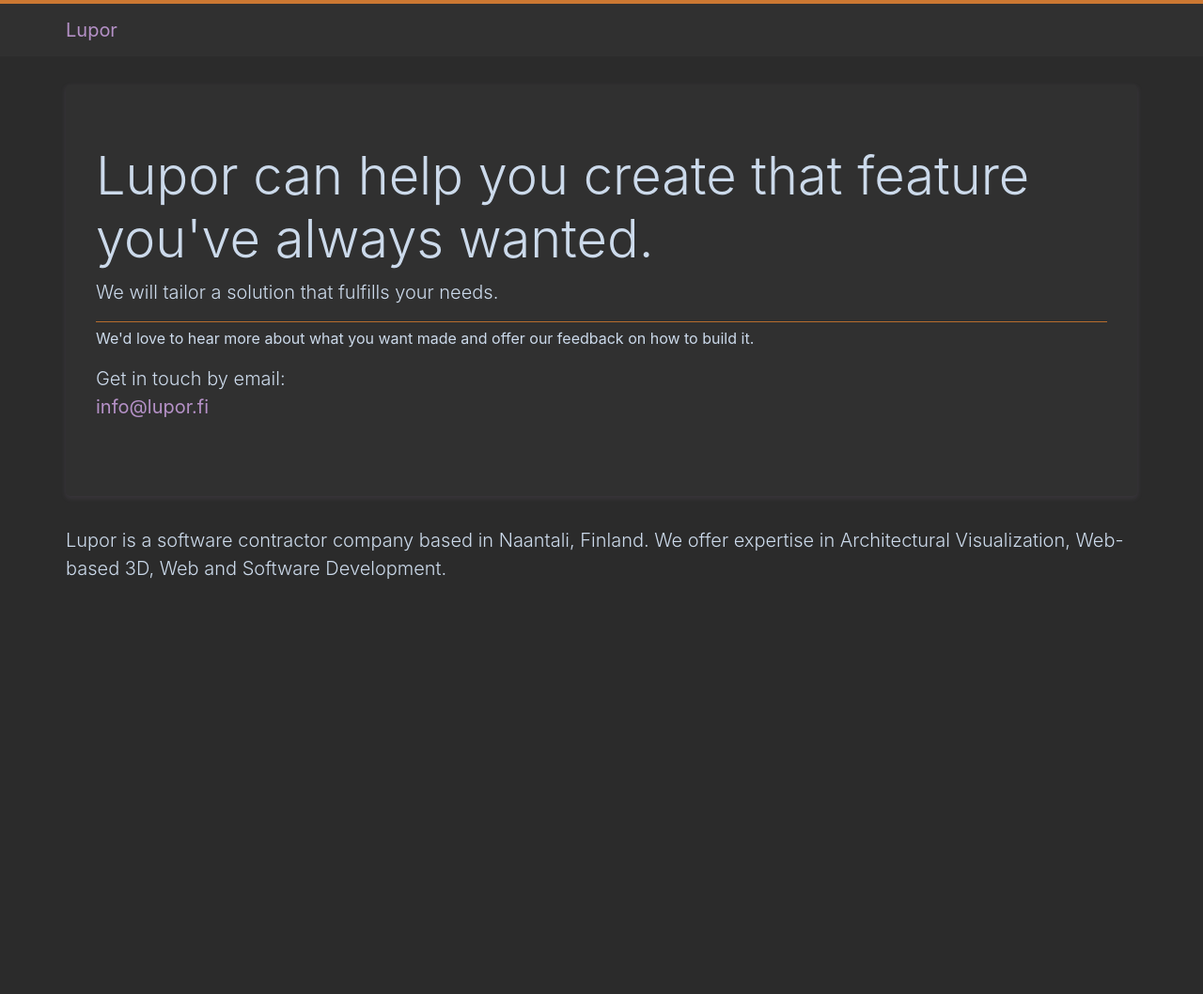
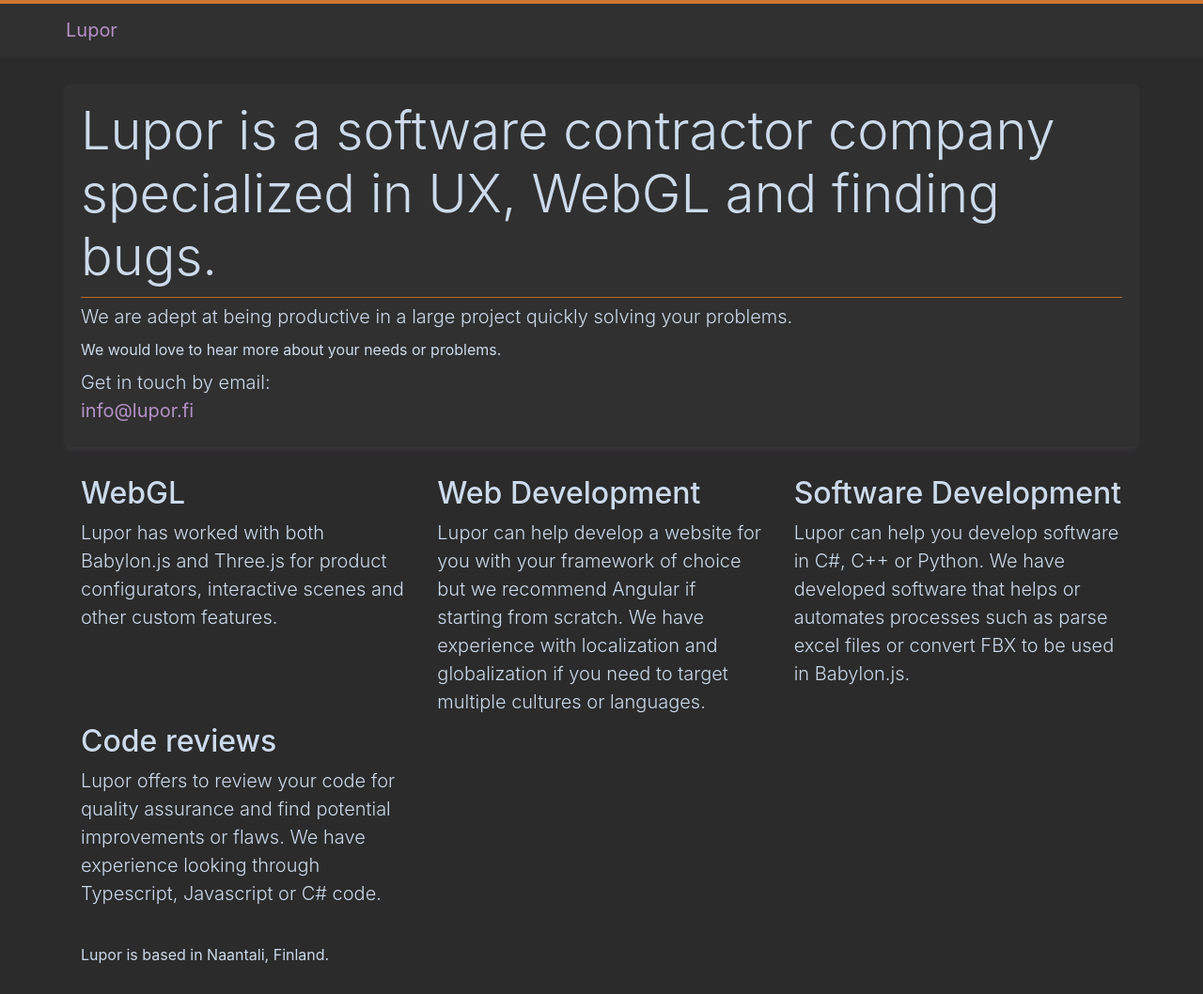
Before and after one commit to luporfinland/luporfinland.github.io, a website: page index.html in a window 1280 px wide. Shown: the whole page at 94% size. Before the commit the page ends 800 px from the top, so only its background shows below. Drawn offline with Linux system fonts and the light colour scheme.

Commit message:
Updated texts.I'

```diff
--- a/css/style.scss
+++ b/css/style.scss
@@ -9,7 +9,6 @@
   --highlight: #A8C023;
   --shadow: rgba(181, 145, 199, 0.1);
 }
-
 
 @media (prefers-color-scheme: light) {
   :root {
@@ -59,3 +58,11 @@
     margin: $hr-margin 0;
   }
 }
+
+.section-offers, .section-location {
+  padding: 0 $padding-small;
+}
+
+p {
+  margin-bottom: $padding-extra-small;
+}
--- a/css/theme.scss
+++ b/css/theme.scss
@@ -3,10 +3,12 @@
 .jumbotron {
   background-color: var(--background-lighter);
   box-shadow: $box-shadow;
+  padding: $padding-small;
+  margin-bottom: $margin-small;
 }
 
 @media (min-width: $grid-breakpoint-sm) {
   .jumbotron-small {
-    padding: $padding-small $padding-medium;
+    padding: $padding-small;
   }
 }
--- a/css/variables.scss
+++ b/css/variables.scss
@@ -1,6 +1,9 @@
 $margin-top: 30px;
+$margin-small: 1rem;
+
 $padding-medium: 2rem;
 $padding-small: 1rem;
+$padding-extra-small: 0.5rem;
 
 $border-top: 2px solid var(--secondary);
 $hr-margin: 5px;
--- a/index.html
+++ b/index.html
@@ -18,23 +18,24 @@
             <div class="container">
                 <a href="/" class="navbar-brand">Lupor</a>
                 <ul class="navbar-nav mr-auto">
-                    <!--<li class="nav-item">-->
-                        <!--<a class="nav-link" href="services.html">Services</a>-->
-                    <!--</li>-->
-                    <!--<li class="nav-item">-->
-                        <!--<a class="nav-link" href="contact.html">Contact</a>-->
-                    <!--</li>-->
                 </ul>
             </div>
         </nav>
     </header>
     <main class="container no-padding">
-        <section>
+        <section class="section-introduction">
             <div class="jumbotron">
-                <h1 class="display-4">Lupor can help you create that feature you've always wanted.</h1>
-                <p class="lead">We will tailor a solution that fulfills your needs.</p>
+                <h1 class="display-4">
+                    Lupor is a software contractor company specialized in UX, WebGL and finding bugs.
+                </h1>
+
                 <hr>
-                <p>We'd love to hear more about what you want made and offer our feedback on how to build it.</p>
+                <p class="lead">
+                    We are adept at being productive in a large project quickly solving your problems.
+                </p>
+                <p>
+                   We would love to hear more about your needs or problems.
+                </p>
                 <p class="lead">
                     <adress>
                         Get in touch by email:
@@ -43,36 +44,47 @@
                             <a href="mailto:info@lupor.fi">info@lupor.fi</a>
                         </strong>
                     </adress>
-                    <!--<a class="btn btn-primary btn-lg" href="contact.html" role="button">Get in touch!</a>-->
                 </p>
             </div>
         </section>
-        <section>
-            <p class="lead">
-                Lupor is a software contractor company based in Naantali, Finland.
-                We offer expertise in Architectural Visualization, Web-based 3D, Web and Software Development.
-
+        <section class="section-offers">
+            <div class="row">
+                <div class="col-md-4 col-sm-12">
+                    <h2>WebGL</h2>
+                    <p class="lead">
+                        Lupor has worked with both Babylon.js and Three.js for product configurators, interactive scenes and other custom features.
+                    </p>
+                </div>
+                <div class="col-md-4 col-sm-12">
+                    <h2>Web Development</h2>
+                    <p class="lead">
+                        Lupor can help develop a website for you with your framework of choice but we recommend Angular if starting from scratch.
+                        We have experience with localization and globalization if you need to target multiple cultures or languages.
+                    </p>
+                </div>
+                <div class="col-md-4 col-sm-12">
+                    <h2>Software Development</h2>
+                    <p class="lead">
+                        Lupor can help you develop software in C#, C++ or Python.
+                        We have developed software that helps or automates processes such as parse excel files or convert FBX to be used in Babylon.js.
+                    </p>
+                </div>
+            </div>
+            <div class="row">
+                <div class="col-md-4 col-sm-12">
+                    <h2>Code reviews</h2>
+                    <p class="lead">
+                        Lupor offers to review your code for quality assurance and find potential improvements or flaws.
+                        We have experience looking through Typescript, Javascript or C# code.
+                    </p>
+                </div>
+            </div>
+        </section>
+        <section class="section-location">
+            <p>
+                Lupor is based in Naantali, Finland.
             </p>
         </section>
-        <!--<section>-->
-            <!--Website features title-->
-            <!--&lt;!&ndash; 1 or 2 videos or images showing the examples. &ndash;&gt;-->
-            <!--<p>-->
-                <!--Lupor can generate a vast variety of features for your website that you'd want.-->
-                <!--Such as nice transitions from two states demonstrated in this gif:-->
-                <!--&lt;!&ndash; transition.gif &ndash;&gt;-->
-            <!--</p>-->
-        <!--</section>-->
-<!--        <section>-->
-<!--            <div class="jumbotron jumbotron-small">-->
-<!--                <h1>Arch Viz</h1>-->
-<!--                <p class="lead">-->
-<!--                    Lupor offers generating ArchViz ready assets.-->
-<!--                    We also offer creating interactive 3D scenes on the web.-->
-<!--                </p>-->
-<!--            </div>-->
-<!--            &lt;!&ndash; full background image &ndash;&gt;-->
-<!--        </section>-->
     </main>
     <footer>
     </footer>
```
Also changed, not shown: css/style.css, css/style.min.css.
